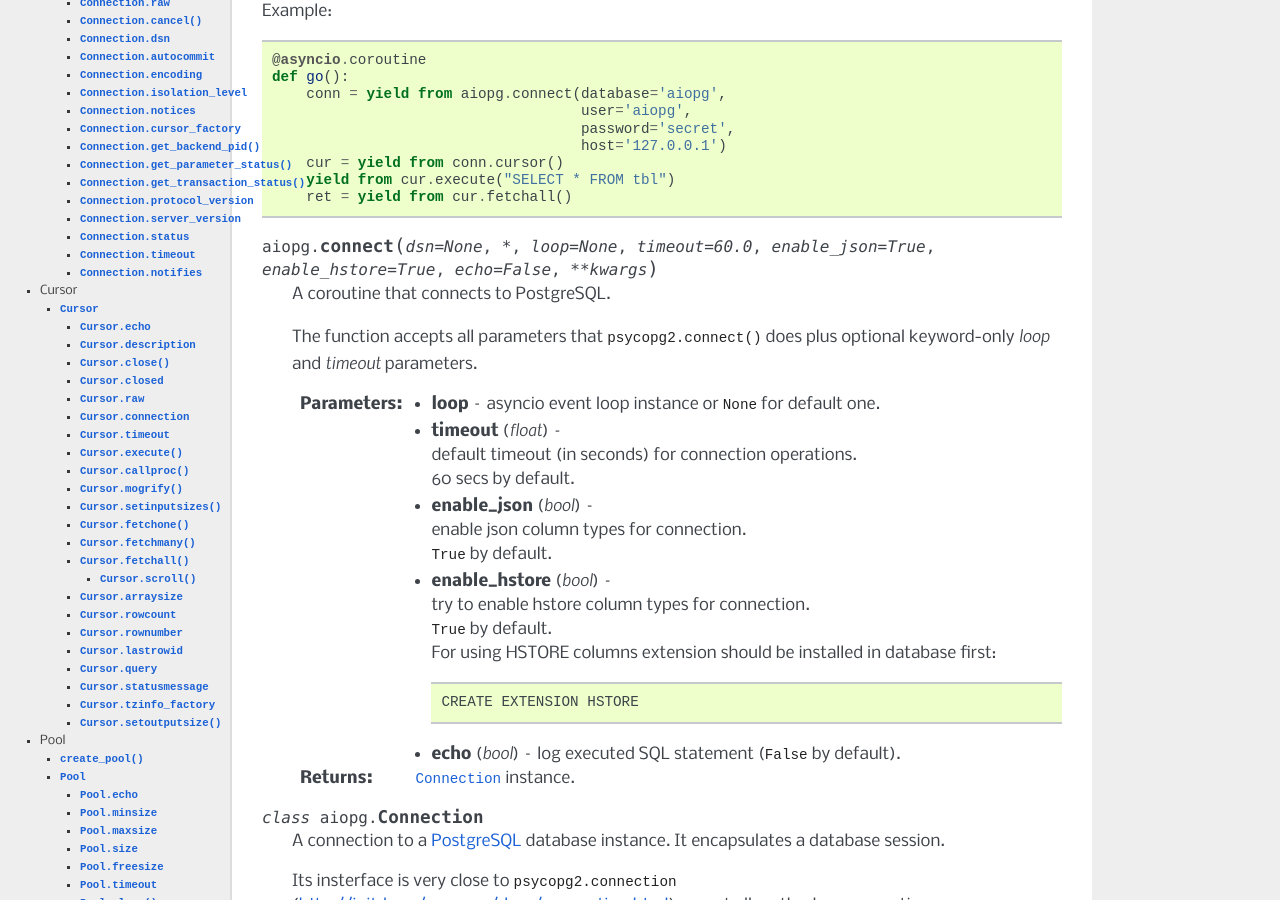
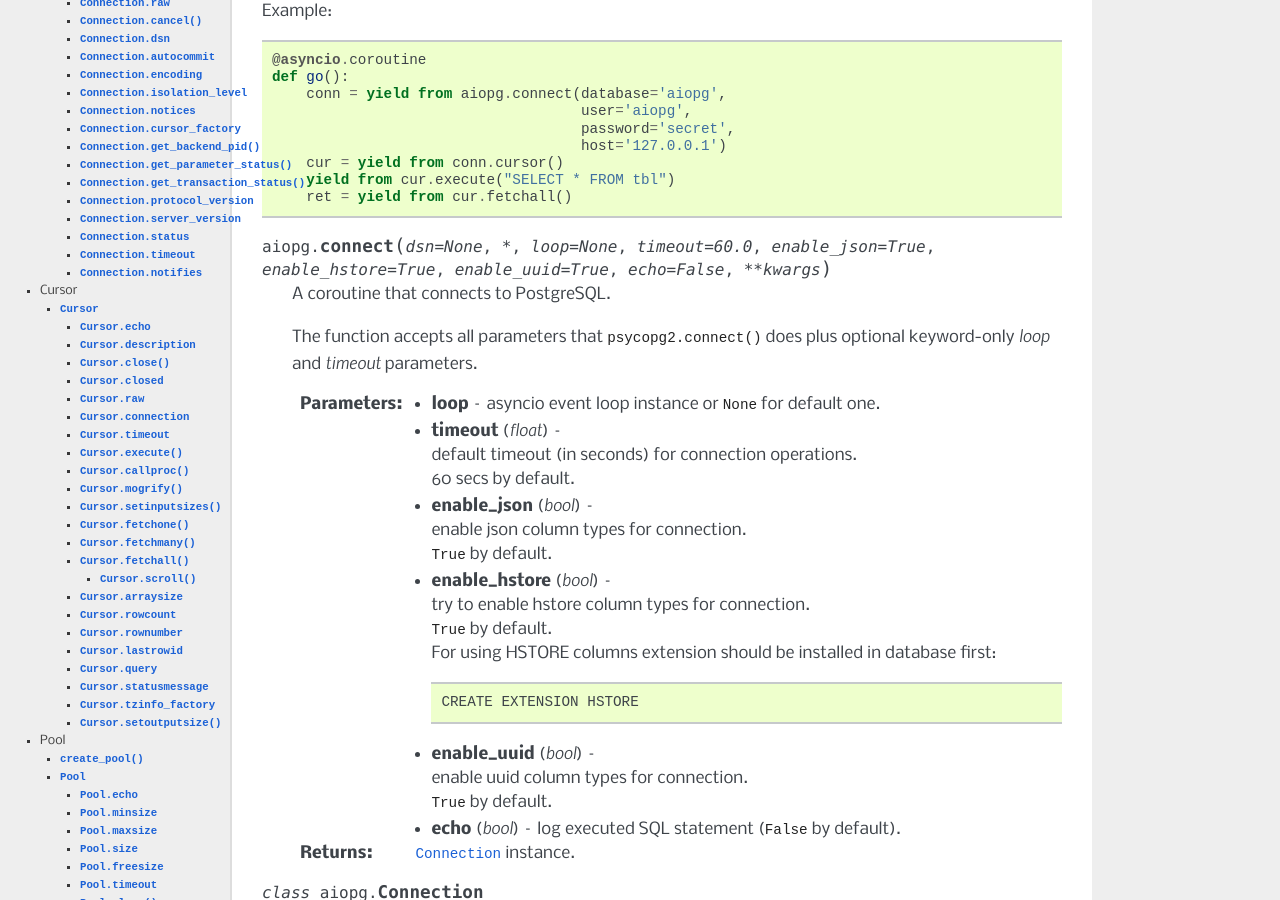
Before and after one commit to aio-libs/aiopg, a Sphinx documentation site: the page built from docs/core.rst, in a window 1280 px wide and 900 px high, scrolled down 230 px. Built offline with Sphinx 7.4.7, drawn with Linux system fonts in a browser that asks for light colours.

Commit message:
Updated docs for enable_uuid.

```diff
--- a/docs/core.rst
+++ b/docs/core.rst
@@ -30,7 +30,8 @@ Example::
 
 
 .. function:: connect(dsn=None, *, loop=None, timeout=60.0, \
-                      enable_json=True, enable_hstore=True, echo=False, \
+                      enable_json=True, enable_hstore=True, enable_uuid=True, \
+                      echo=False, \
                       **kwargs)
 
    A :ref:`coroutine <coroutine>` that connects to PostgreSQL.
@@ -56,6 +57,10 @@ Example::
                          installed in database first::
 
                              CREATE EXTENSION HSTORE
+
+   :param bool enable_uuid: enable uuid column types for connection.
+
+                         ``True`` by default.
 
    :param bool echo: log executed SQL statement (``False`` by default).
 
```
